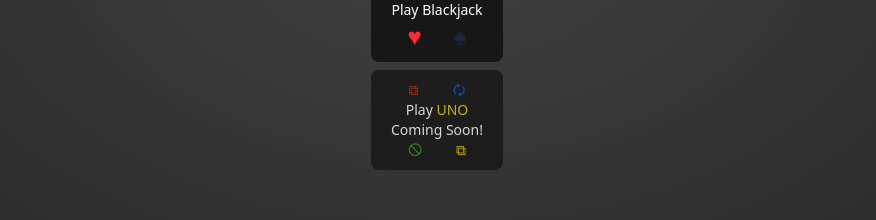
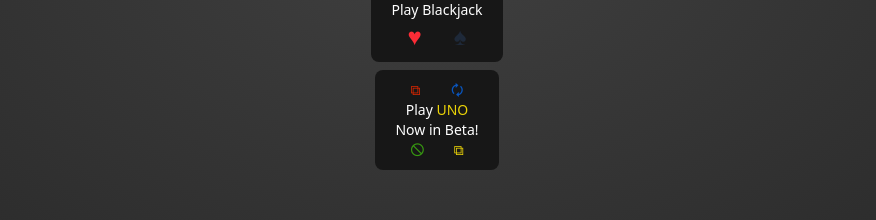
Before and after one commit to mcpeakdb/mcpeakdb.github.io, a Vue app: page /advent in a window 1280 px wide. Shown: the part 470-690 px from the top of the page, without its empty margins (203-1079 px from the left). Built offline with nearby package versions, Linux system fonts and the light colour scheme; a web font is replaced by a local one.

Commit message:
beta uno

```diff
--- a/src/views/HomeView.vue
+++ b/src/views/HomeView.vue
@@ -23,7 +23,7 @@
         </div>
       </ActionButton>
     </router-link>
-    <router-link to="/uno" class="opacity-80 pointer-events-none">
+    <router-link to="/uno">
       <ActionButton variant="neutral">
         <div class="flex w-full justify-around">
           <UnoSymbol class="text-uno-red" />
@@ -31,7 +31,7 @@
         </div>
         Play
         <span class="text-uno-yellow">UNO</span><br />
-        Coming Soon!
+        Now in Beta!
         <div class="flex w-full justify-around">
           <UnoSymbol class="text-uno-green" symbol="skip" />
           <UnoSymbol class="text-uno-yellow" />
```
